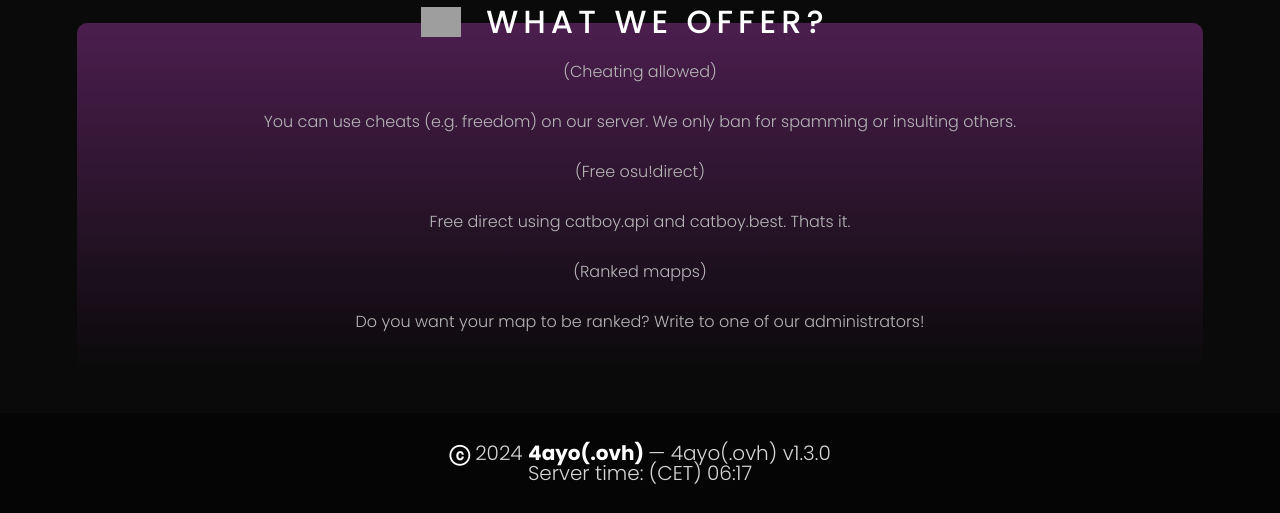
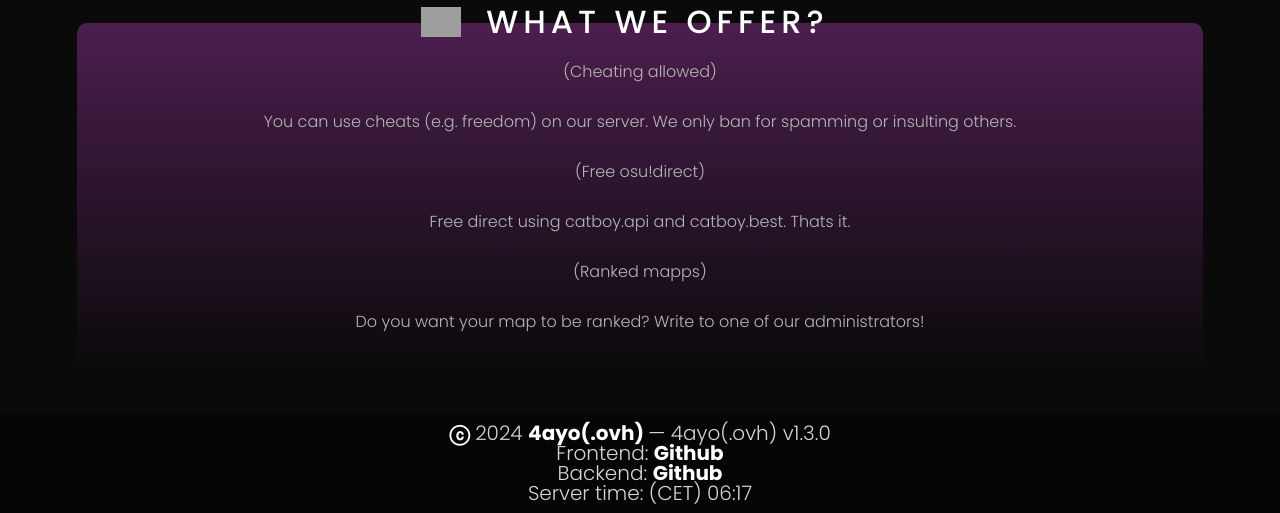
Before and after one commit to AGXCLIENTS/4ayo.web, a Python web app: template templates/home.html in a window 1280 px wide. Shown: the part 1023-1536 px from the top of the page. Run offline with Jinja, Linux system fonts and the light colour scheme; the template is opened without the code that fills it, so the values that code supplies are empty; grey boxes are pictures that could not be loaded.

Commit message:
17.04.2024

```diff
--- a/templates/home.html
+++ b/templates/home.html
@@ -39,7 +39,7 @@
 	<meta property="og:description" content="A private Osu! Server. Hosted as a part of my homelab :3" />
 	<meta property="og:site_name" content="4ayo(.ovh)" />
 	<meta property="section:publisher" content="4ayo(.ovh) Inc." />
-    <meta property="og:image" content="https://osu-server-list.com/res/logo.png">
+    <!-- <meta property="og:image" content="https://osu-server-list.com/res/logo.png"> -->
 
     <!-- Favicon -->
     <link rel="apple-touch-icon" sizes="180x180" href="/static/favicon/apple-touch-icon.png">
@@ -139,7 +139,8 @@
 
     <div class="creator">
         <h2><b>ⓒ</b> 2024 <b>4ayo(.ovh) </b> — 4ayo(.ovh) v1.3.0 </h2>
-<!--    <h2>KO-FI: <a href="https://ko-fi.com/4ayshiee"><b>click!</b></a></h2>  -->
+        <h2>Frontend: <a href="https://github.com/AGXCLIENTS/4ayo.web"><b>Github</b></a></h2>
+        <h2>Backend: <a href="https://github.com/AGXCLIENTS/4ayo.osu"><b>Github</b></a></h2>
         <h2>Server time: (CET) <span id="poland-time"></span> </h2>
     </div>
 
```
Also changed, not shown: README.md.
